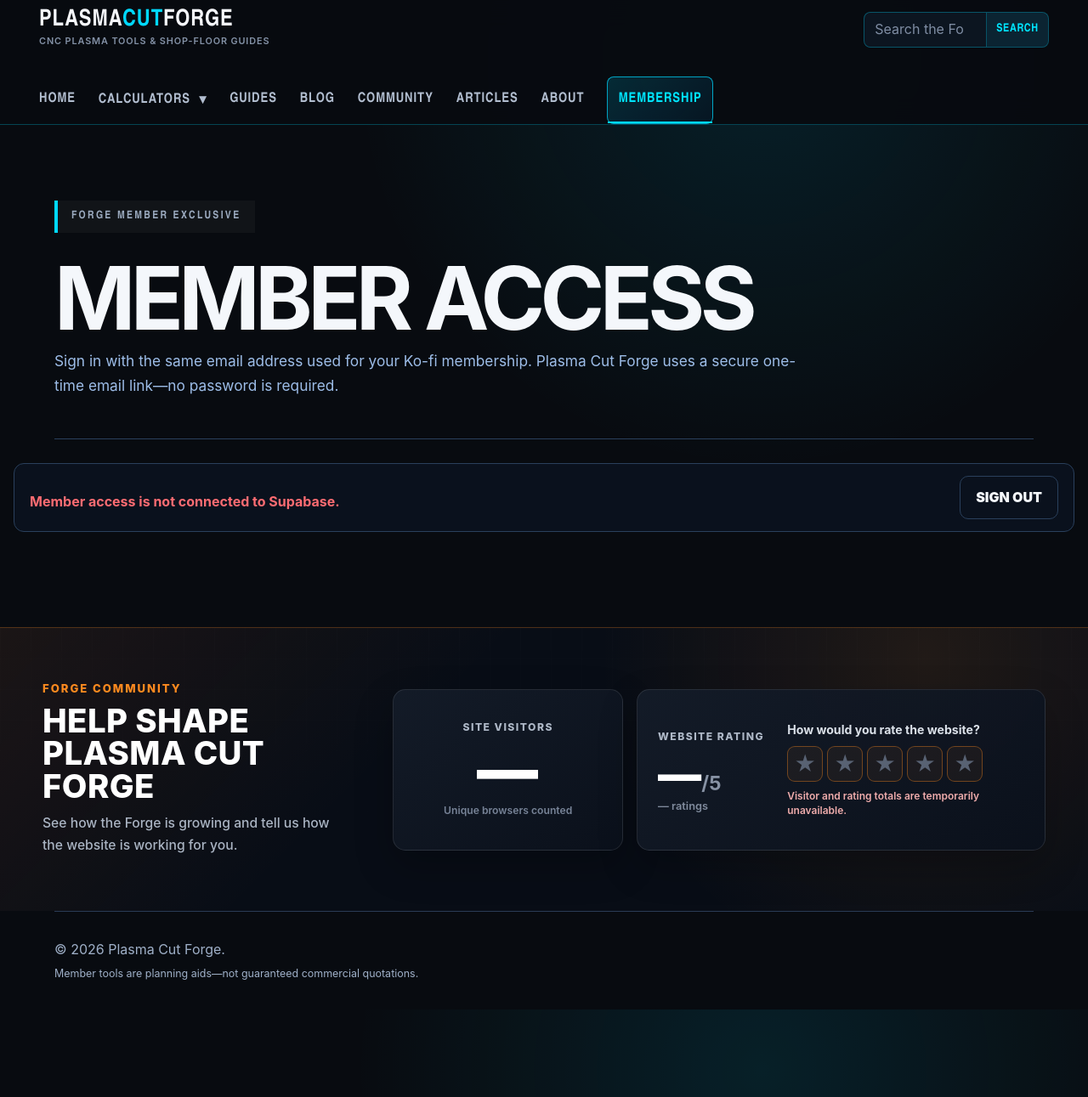
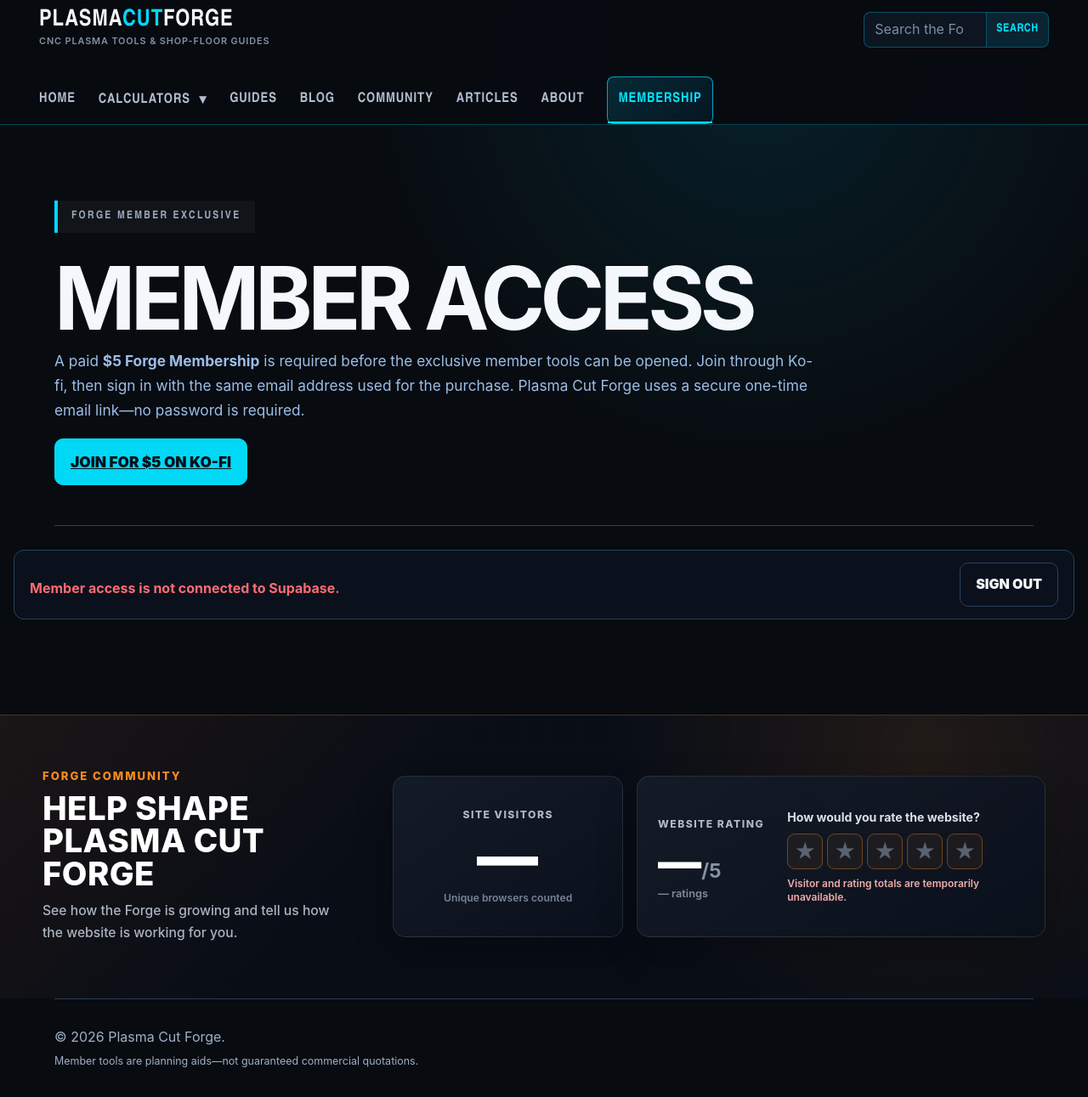
Before and after one commit to steelknightcnc-cmd/plasma-cutting-blog, a Jekyll site: the page members.html, which Jekyll copies as it is, in a window 1280 px wide and 1291 px high. Shown: the whole window at 85% size. Built offline with Jekyll 4.4.1, drawn with Linux system fonts in a browser that asks for light colours; a script that is not in the unit is left out.

Commit message:
Add files via upload
Require active $5 membership for member tools

```diff
--- a/member-auth.js
+++ b/member-auth.js
@@ -43,7 +43,7 @@
   async function sendMagicLink(email, button, messageTarget) {
     const normalizedEmail = String(email || '').trim().toLowerCase();
     if (!normalizedEmail || !normalizedEmail.includes('@')) {
-      setMessage(messageTarget, 'Enter the email address used for your Ko-fi membership.', 'error');
+      setMessage(messageTarget, 'Enter the email address used to purchase the $5 Forge Membership.', 'error');
       return;
     }
 
@@ -111,7 +111,7 @@
       show(guestPanel, true);
       show(memberPanel, false);
       show(inactivePanel, false);
-      setMessage(statusTarget, 'Sign in with the same email address used for your Ko-fi membership.');
+      setMessage(statusTarget, 'Purchase the $5 Forge Membership, then sign in with the same email address used on Ko-fi.');
       return;
     }
 
@@ -132,7 +132,7 @@
         show(inactivePanel, true);
         setMessage(
           statusTarget,
-          'This email is signed in, but an active Forge membership was not found. Use the same email as Ko-fi or contact Plasma Cut Forge.',
+          'This email is signed in, but an active paid $5 Forge Membership was not found. Use the same email as Ko-fi or contact Plasma Cut Forge.',
           'warning'
         );
       }
@@ -176,7 +176,7 @@
         show(inactiveGate, true);
         setMessage(
           statusTarget,
-          'You are signed in, but this email does not currently have active Forge Member access.',
+          'You are signed in, but this email does not currently have an active paid $5 Forge Membership.',
           'warning'
         );
         return;
--- a/members.html
+++ b/members.html
@@ -11,7 +11,7 @@
   <link rel="stylesheet" href="/member-quote-builder.css?v=1.0">
   <script src="https://cdn.jsdelivr.net/npm/@supabase/supabase-js@2" defer></script>
   <script src="/supabase-config.js?v=5.0" defer></script>
-  <script src="/member-auth.js?v=1.0" defer></script>
+  <script src="/member-auth.js?v=1.2" defer></script>
   <script src="/membership-widget.js?v=1.1" defer></script>
 </head>
 <body data-member-page="hub">
@@ -48,7 +48,12 @@
   <section class="member-access-hero">
     <p class="industrial-kicker">Forge Member exclusive</p>
     <h1>Member Access</h1>
-    <p>Sign in with the same email address used for your Ko-fi membership. Plasma Cut Forge uses a secure one-time email link—no password is required.</p>
+    <p>
+      A paid <strong>$5 Forge Membership</strong> is required before the exclusive member tools can be opened. Join through Ko-fi, then sign in with the same email address used for the purchase. Plasma Cut Forge uses a secure one-time email link—no password is required.
+      <span class="pcf-member-actions" style="margin-top:18px">
+        <a class="pcf-button" href="https://ko-fi.com/plasmacutforge/tiers" target="_blank" rel="noopener noreferrer">Join for $5 on Ko-fi</a>
+      </span>
+    </p>
   </section>
 
   <div class="pcf-member-status-bar">
@@ -59,7 +64,7 @@
   <section class="pcf-member-gate" data-member-guest hidden>
     <p class="industrial-kicker">Secure sign in</p>
     <h2>Open the Member Forge</h2>
-    <p>Enter the exact email address attached to your active Ko-fi membership. A secure access link will be sent to that address.</p>
+    <p>After purchasing the $5 Forge Membership, enter the exact email address used on Ko-fi. A secure access link will be sent to that address.</p>
     <form class="pcf-member-login-form" data-member-login-form>
       <label class="sr-only" for="member-email">Member email</label>
       <input id="member-email" name="email" type="email" autocomplete="email" placeholder="member@example.com" required>
@@ -67,7 +72,7 @@
       <p class="pcf-member-message" data-member-login-message></p>
     </form>
     <div class="pcf-member-actions" style="margin-top:20px">
-      <a class="pcf-button secondary" href="https://ko-fi.com/plasmacutforge/tiers" target="_blank" rel="noopener noreferrer">Become a Member</a>
+      <a class="pcf-button secondary" href="https://ko-fi.com/plasmacutforge/tiers" target="_blank" rel="noopener noreferrer">Join for $5 on Ko-fi</a>
     </div>
   </section>
 
@@ -88,9 +93,9 @@
   <section class="pcf-member-gate" data-member-inactive hidden>
     <p class="industrial-kicker">Membership not active</p>
     <h2>Access Is Locked</h2>
-    <p>Signed in as <strong data-member-account-email>—</strong>, but this email is not on the active Forge Member list. Confirm that your Ko-fi membership uses the same email address.</p>
+    <p>Signed in as <strong data-member-account-email>—</strong>, but an active paid $5 Forge Membership was not found for this email. Confirm that the Ko-fi purchase used the same email address.</p>
     <div class="pcf-member-actions">
-      <a class="pcf-button" href="https://ko-fi.com/plasmacutforge/tiers" target="_blank" rel="noopener noreferrer">View Membership</a>
+      <a class="pcf-button" href="https://ko-fi.com/plasmacutforge/tiers" target="_blank" rel="noopener noreferrer">Buy the $5 Membership</a>
       <a class="pcf-button secondary" href="/contact.html">Contact Plasma Cut Forge</a>
     </div>
   </section>
```
Also changed, not shown: member-quote-builder.html (+5 -5 lines).
